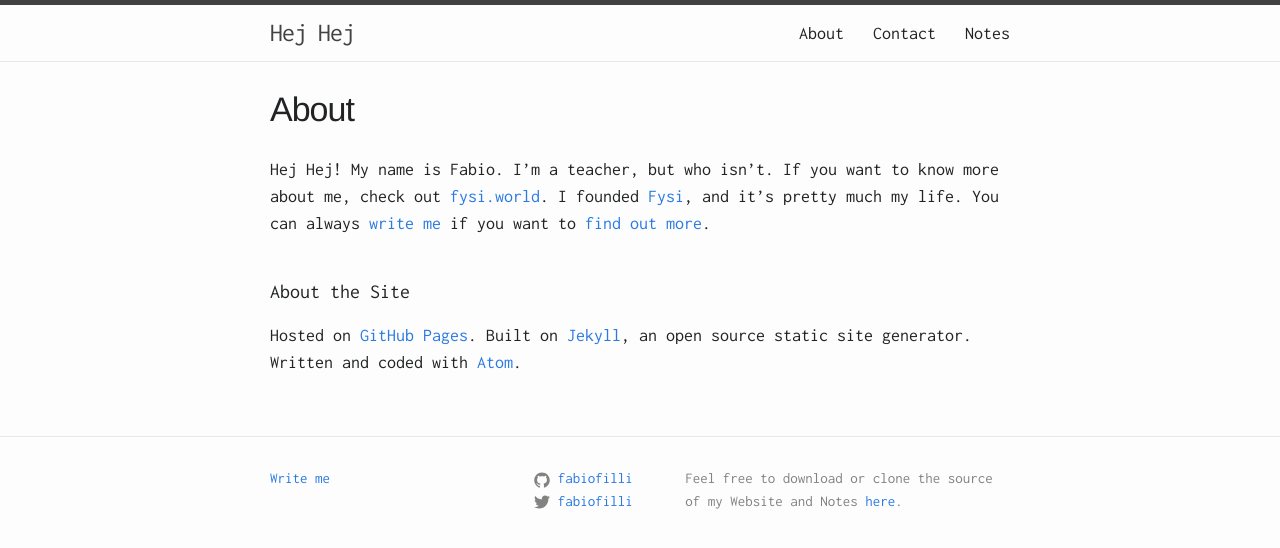
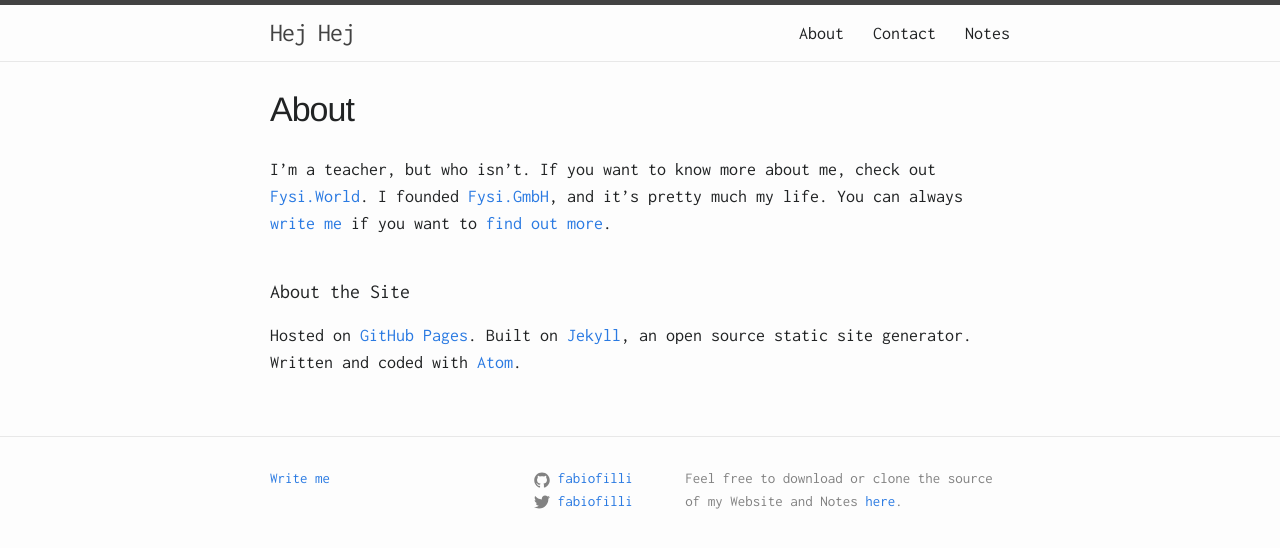
Before and after one commit to fabiofilli/fabiofilli, a Jekyll site: the page built from about.md, in a window 1280 px wide. Shown: the top 548 px of the page. Built offline with Jekyll 4.4.1, drawn with Linux system fonts in a browser that asks for light colours; Markdown is read by kramdown in place of the engine named in the settings; comment, search, counter and statistics services are not loaded.

Commit message:
update about page

```diff
--- a/about.md
+++ b/about.md
@@ -4,7 +4,7 @@
 permalink: /about/
 ---
 
-Hej Hej! My name is Fabio. I’m a teacher, but who isn’t. If you want to know more about me, check out [fysi.world](fysi.world "Fysi World"). I founded [Fysi](fysi.info "Fysi"), and it’s pretty much my life. You can always [write me]({{site.url}}/contact/ "Contact") if you want to [find out more](https://twitter.com/FabioFilli "@FabioFilli").
+I’m a teacher, but who isn’t. If you want to know more about me, check out [Fysi.World](https://fysi.world "Fysi.World"). I founded [Fysi.GmbH](http://fysi.gmbh "Fysi GmbH"), and it’s pretty much my life. You can always [write me]({{site.url}}/contact/ "Contact") if you want to [find out more](https://twitter.com/FabioFilli "@FabioFilli").
 
 #### About the Site
 Hosted on [GitHub Pages](https://pages.github.com/ "GitHub Pages"). Built on [Jekyll](http://jekyllrb.com/ "Jekyll"), an open source static site generator. Written and coded with [Atom](https://atom.io/ "Atom").
```
